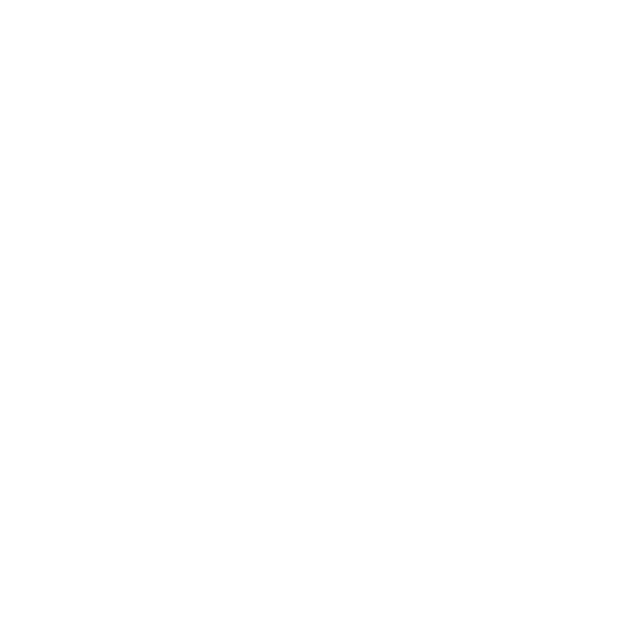
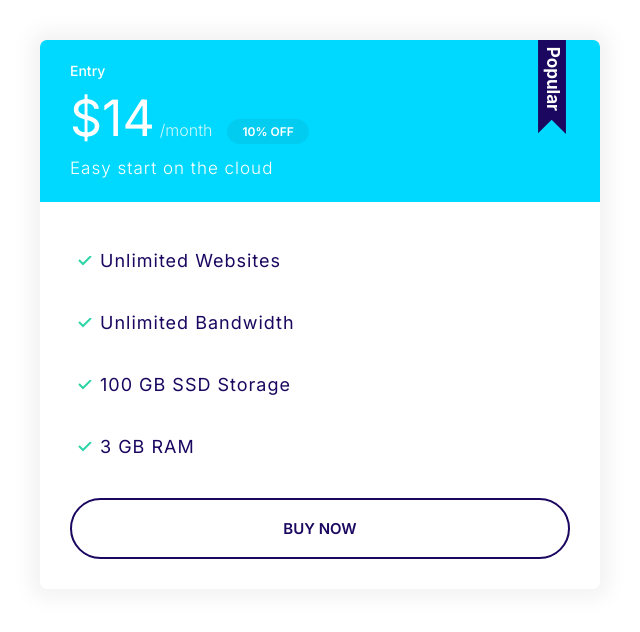
Before and after one commit to tahadrago/moshify, a plain HTML site: page project/index.html in a window 1280 px wide. Shown: the whole page, without its empty margins (0-640 px from the left). Drawn offline with Linux system fonts and the light colour scheme.

Commit message:
Making card component.

```diff
--- a/project/css/styles.css
+++ b/project/css/styles.css
@@ -53,7 +53,6 @@ p{
 }
 /* Links */
 a{
-
     text-decoration: none;
 }
 .link-arrow {
@@ -95,6 +94,7 @@ a{
 }
 .badge--small{
     font-size: 1.6rem;
+    padding: 0.5rem 1.5rem;
 }
 
 @media screen and (min-width:1024px){
@@ -234,3 +234,75 @@ a{
         font-size: 1.5rem;
     }
 }
+
+/* Cards */
+.card{
+    border-radius: 7px;
+    box-shadow: 0 0 20px 10px #f3f3f3;
+    overflow:hidden;
+}
+.card__header,.card__body{
+    padding: 2rem 3rem;
+}
+.card--primary .card__header{
+    background-color: var(--color-primary);
+    color:white;
+}
+.card--secondary .card__header{
+    background-color: var(--color-secondary );
+    color:white;
+}
+.card--secondary .badge--secondary{
+    background:#02cdf1 ;
+}
+/* PLans */
+.plan__name{
+    color:white;
+    font-size: 2.4rem;
+    margin: 0;
+    font-weight: 500;
+}
+.plan__price{
+    font-size: 6rem;
+}
+.plan__billing-cycle{
+    font-weight: 300;
+    font-size: 2.4rem;
+    opacity: 0.8;
+    margin-right: 1rem;
+}
+.plan__description{
+    font-size: 2rem;
+    display: block;
+    font-weight: 300;
+    letter-spacing: 1px;
+}
+.plan .list__item{
+    margin-bottom: 2rem;
+    letter-spacing: 1px;
+}
+.plan--popular .card__header{
+    position: relative;
+}
+.plan--popular .card__header::before{
+    content: url(../images/popular.svg);
+    width: 40px;
+    display:inline-block;
+    position: absolute;
+    top: -6px;
+    right: 5%;
+}
+@media screen and (min-width: 1024px){
+    .plan__name {
+        font-size: 1.4rem;
+    }
+    .plan__price{
+        font-size: 5rem;
+    }
+    .plan__billing-cycle{
+        font-size: 1.6rem;
+    }
+    .plan__description{
+        font-size: 1.7rem;
+    }
+}
--- a/project/index.html
+++ b/project/index.html
@@ -11,6 +11,27 @@
     <link rel="stylesheet" href="css/styles.css">
 </head>
 <body>
-
+    <div style="width: 50%; padding: 4rem;">
+        <div class="plan plan--popular ">
+            <div class="card card--secondary">
+                <header class="card__header">
+                    <h3 class="plan__name">Entry</h3>
+                    <span class="plan__price">$14</span>
+                    <span class="plan__billing-cycle">/month</span>
+                    <span class="badge badge--secondary badge--small">10% OFF</span>
+                    <span class="plan__description">Easy start on the cloud</span>
+                </header>
+                <div class="card__body">
+                    <ul class="list list--tick">
+                        <li class="list__item">Unlimited Websites</li>
+                        <li class="list__item">Unlimited Bandwidth</li>
+                        <li class="list__item">100 GB SSD Storage</li>
+                        <li class="list__item">3 GB RAM</li>
+                    </ul>
+                    <button class="btn btn--outline btn--block">Buy now</button>
+                </div>
+            </div>
+        </div>
+    </div>
 </body>
 </html>
```
Also changed, not shown: project/Components/card.html (added, +22 -0 lines), project/images/popular.svg (added).
